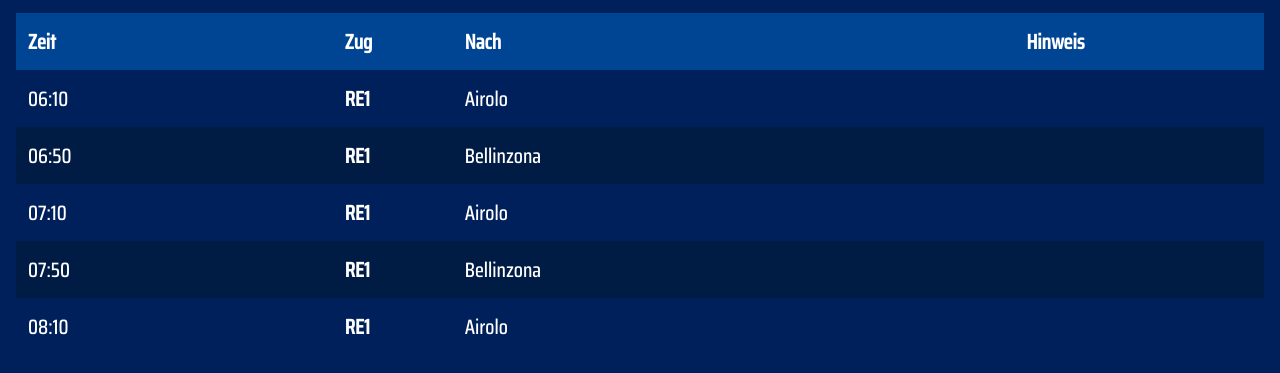
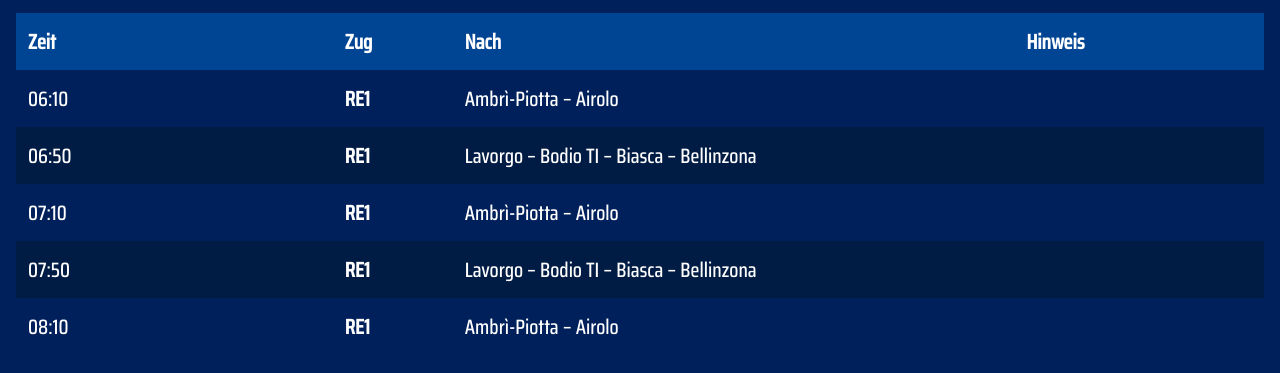
Before and after one commit to Fahrplan-OSV/Faido, a plain HTML site: page index.html in a window 1280 px wide. Shown: the part 163-536 px from the top of the page. Drawn offline with Linux system fonts and the light colour scheme.

Commit message:
Update index.html

```diff
--- a/index.html
+++ b/index.html
@@ -69,15 +69,19 @@
 
   <script>
     (function() {
-      const bellinzonaHours = Array.from({length: 16}, (_, i) => 6 + i); // 06:50 bis 21:50
-      const airoloHours = Array.from({length: 15}, (_, i) => 6 + i); // 06:10 bis 20:10
+      const bellinzonaHours = Array.from({length: 16}, (_, i) => 6 + i); // 06–21
+      const airoloHours = Array.from({length: 15}, (_, i) => 6 + i); // 06–20
 
       function pad(n) {
         return n.toString().padStart(2, '0');
       }
 
       function formatTime(h, m, s) {
-        return `${pad(h)}:${pad(m)}:${pad(s)}`;
+        if (!s && s !== 0) {
+          return `${pad(h)}:${pad(m)}`;
+        } else {
+          return `${pad(h)}:${pad(m)}:${pad(s)}`;
+        }
       }
 
       function extractDelayMinutes(notice) {
@@ -96,22 +100,22 @@
 
           if (bellinzonaHours.includes(h) && m === 50) {
             departures.push({
-              time: `${pad(h)}:${pad(m)}`,
+              time: formatTime(h, m),
               hour: h,
               minute: m,
               line: 'RE1',
-              destination: 'Bellinzona',
+              destination: 'Lavorgo – Bodio TI – Biasca – Bellinzona',
               notice: ''
             });
           }
 
           if (airoloHours.includes(h) && m === 10) {
             departures.push({
-              time: `${pad(h)}:${pad(m)}`,
+              time: formatTime(h, m),
               hour: h,
               minute: m,
               line: 'RE1',
-              destination: 'Airolo',
+              destination: 'Ambrì-Piotta – Airolo',
               notice: ''
             });
           }
```
